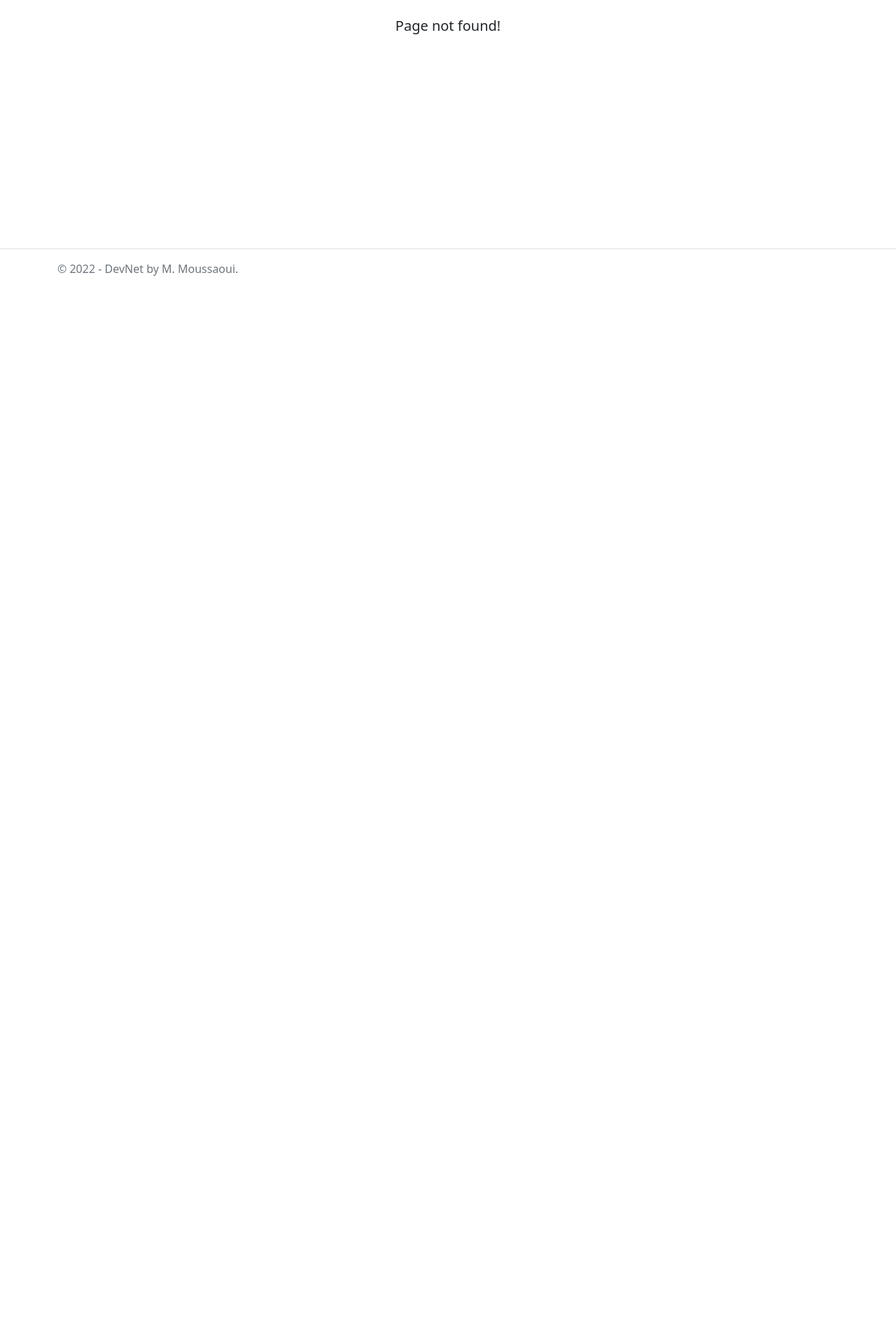
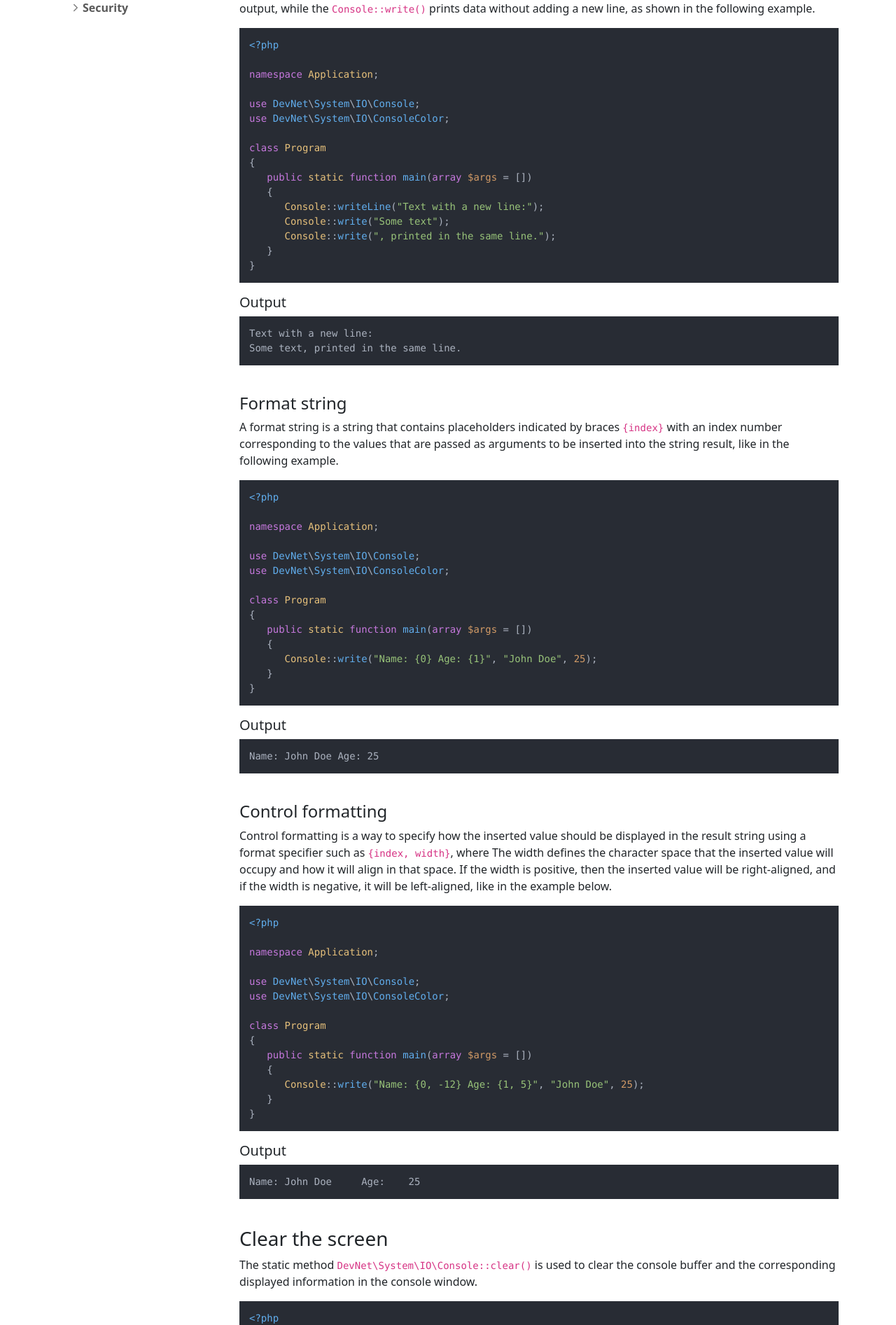
Before and after one commit to DevNet-Framework/devnet-framework.github.io, an Angular app: page /docs/console/output in a window 1280 px wide. Before the commit this address had no page. Shown: the part 388-2281 px from the top of the page at 70% size. Before the commit the page ends 800 px from the top, so only its background shows below. Built offline with nearby package versions, Linux system fonts and the light colour scheme.

Commit message:
create console/output component

```diff
--- a/src/app/console/console-routing.module.ts
+++ b/src/app/console/console-routing.module.ts
@@ -1,9 +1,11 @@
 import { NgModule } from '@angular/core';
 import { RouterModule, Routes } from '@angular/router';
 import { StartComponent } from './start/start.component';
+import { OutputComponent } from './output/output.component';
 
 const routes: Routes = [
    { path: 'docs/console/start', component: StartComponent },
+   { path: 'docs/console/output', component: OutputComponent },
    { path: 'docs/console', redirectTo: 'docs/console/start', pathMatch: 'full' }
 ];
 
--- a/src/app/console/console.module.ts
+++ b/src/app/console/console.module.ts
@@ -3,10 +3,12 @@ import { CommonModule } from '@angular/common';
 import { ConsoleRoutingModule } from './console-routing.module';
 import { SharedModule } from '../shared/shared.module';
 import { StartComponent } from './start/start.component';
+import { OutputComponent } from './output/output.component';
 
 @NgModule({
    declarations: [
-      StartComponent
+      StartComponent,
+      OutputComponent
    ],
    imports: [
       CommonModule,
--- /dev/null
+++ b/src/app/console/output/output.component.html
@@ -0,0 +1,254 @@
+<div class="container pt-3">
+   <div class="row">
+      <div id="sidebar" style="width: 260px;">
+         <app-sidebar></app-sidebar>
+      </div>
+      <div id="content" class="flex-grow-1" style="width: 400px;">
+         <article>
+            <h1>Console Output</h1>
+            <hr>
+            <p>
+               Console output is the text that is printed to the console screen or terminal window when a program is run, by writing data to the standard output stream.
+            </p>
+            <h3>Write to the console</h3>
+            <p>
+               To write data to the standard output stream, the following static methods are used:
+            </p>
+            <ul>
+               <li><code>DevNet\System\IO\Console::write(string, $format, array|string ...$args)</code></li>
+               <li><code>DevNet\System\IO\Console::writeLine(string, $format, array|string ...$args)</code></li>
+            </ul>
+            <p>
+               Both methods are similar, except that <code>Console::writeLine()</code> prints data along with a new line at the end of the output, while the <code>Console::write()</code> prints data without adding a new line, as shown in the following example.
+            </p>
+            <pre><code class="language-php">&lt;?php
+
+namespace Application;
+
+use DevNet\System\IO\Console;
+use DevNet\System\IO\ConsoleColor;
+
+class Program
+&lcub;
+   public static function main(array $args = [])
+   &lcub;
+      Console::writeLine("Text with a new line:");
+      Console::write("Some text");
+      Console::write(", printed in the same line.");
+   }
+}
+</code></pre>
+            <h5>Output</h5>
+            <pre><code class="language-shell">Text with a new line:
+Some text, printed in the same line.
+</code></pre>
+            <br>
+            <h4>Format string</h4>
+            <p>
+               A format string is a string that contains placeholders indicated by braces <code>&lcub;index}</code> with an index number corresponding to the values that are passed as arguments to be inserted into the string result, like in the following example.
+            </p>
+            <pre><code class="language-php">&lt;?php
+
+namespace Application;
+
+use DevNet\System\IO\Console;
+use DevNet\System\IO\ConsoleColor;
+
+class Program
+&lcub;
+   public static function main(array $args = [])
+   &lcub;
+      Console::write("Name: &lcub;0} Age: &lcub;1}", "John Doe", 25);
+   }
+}
+</code></pre>
+            <h5>Output</h5>
+            <pre><code class="language-shell">Name: John Doe Age: 25</code></pre>
+            <br>
+            <h4>Control formatting</h4>
+            <p>
+               Control formatting is a way to specify how the inserted value should be displayed in the result string using a format specifier such as <code>&lcub;index, width}</code>, where The width defines the character space that the inserted value will occupy and how it will align in that space. If the width is positive, then the inserted value will be right-aligned, and if the width is negative, it will be left-aligned, like in the example below.
+            </p>
+            <pre><code class="language-php">&lt;?php
+
+namespace Application;
+
+use DevNet\System\IO\Console;
+use DevNet\System\IO\ConsoleColor;
+
+class Program
+&lcub;
+   public static function main(array $args = [])
+   &lcub;
+      Console::write("Name: &lcub;0, -12} Age: &lcub;1, 5}", "John Doe", 25);
+   }
+}
+</code></pre>
+            <h5>Output</h5>
+            <pre><code class="language-shell">Name: John Doe     Age:    25</code></pre>
+            <br>
+            <h3>Clear the screen</h3>
+            <p>
+               The static method <code>DevNet\System\IO\Console::clear()</code> is used to clear the console buffer and the corresponding displayed information in the console window.
+            </p>
+            <pre><code class="language-php">&lt;?php
+
+namespace Application;
+
+use DevNet\System\IO\Console;
+use DevNet\System\IO\ConsoleColor;
+
+class Program
+&lcub;
+   public static function main(array $args = [])
+   &lcub;
+      Console::writeLine("Clearing the screen...");
+      sleep(1);
+      Console::clear();
+      Console::writeLine("The screen has been cleared.");
+      sleep(1);
+      Console::clear();
+   }
+}
+</code></pre>
+            <br>
+            <h3>Console Color</h3>
+            <p>
+               To set the foreground or background color of the console, use the fields of the enumeration <code>DevNet\System\IO\ConsoleColor::class</code> to set the following properties:
+            </p>
+            <ul>
+               <li><code>DevNet\System\IO\Console::$ForegroundColor</code></li>
+               <li><code>DevNet\System\IO\Console::$BackgroundColor</code></li>
+            </ul>
+            <p>
+               The following code example prints all the foreground and background colors, then reset the console colors to the defaults at the end.
+            </p>
+            <pre><code class="language-php">&lt;?php
+
+namespace Application;
+
+use DevNet\System\IO\Console;
+use DevNet\System\IO\ConsoleColor;
+
+class Program
+&lcub;
+   public static function main(array $args = [])
+   &lcub;
+      Console::writeLine("The foreground Colors:");
+      foreach (ConsoleColor::cases() as $color) &lcub;
+         Console::$ForegroundColor = $color;
+         Console::writeLine("The foreground color &lcub;0} is &lcub;1}", $color->value, $color->name);
+      }
+
+      Console::resetColor();
+      Console::writeLine();
+
+      Console::writeLine("The background Colors:");
+      foreach (ConsoleColor::cases() as $color) &lcub;
+         Console::$BackgroundColor = $color;
+         Console::writeLine("The background color &lcub;0} is &lcub;1}", $color->value, $color->name);
+      }
+
+      Console::resetColor();
+   }
+}
+</code></pre>
+            <br>
+            <h4>Colors</h4>
+            <p>
+               The enumeration <code>DevNet\System\IO\ConsoleColor::class</code>, that defines the foreground and background colors for the console window, has the following fields:
+            </p>
+            <table class="table">
+               <thead>
+                  <tr>
+                     <th scope="col">Name</th>
+                     <th scope="col">Code</th>
+                  </tr>
+               </thead>
+               <tbody>
+                  <tr>
+                     <td>Black</td>
+                     <td>0</td>
+                  </tr>
+                  <tr>
+                     <td>DarkGrey</td>
+                     <td>1</td>
+                  </tr>
+                  <tr>
+                     <td>DarkRed</td>
+                     <td>2</td>
+                  </tr>
+                  <tr>
+                     <td>DarkMagenta</td>
+                     <td>3</td>
+                  </tr>
+                  <tr>
+                     <td>DarkBlue</td>
+                     <td>4</td>
+                  </tr>
+                  <tr>
+                     <td>DarkCyan</td>
+                     <td>5</td>
+                  </tr>
+                  <tr>
+                     <td>DarkGreen</td>
+                     <td>6</td>
+                  </tr>
+                  <tr>
+                     <td>DarkYellow</td>
+                     <td>7</td>
+                  </tr>
+                  <tr>
+                     <td>Gray</td>
+                     <td>8</td>
+                  </tr>
+                  <tr>
+                     <td>Red</td>
+                     <td>9</td>
+                  </tr>
+                  <tr>
+                     <td>Magenta</td>
+                     <td>10</td>
+                  </tr>
+                  <tr>
+                     <td>Blue</td>
+                     <td>11</td>
+                  </tr>
+                  <tr>
+                     <td>Cyan</td>
+                     <td>12</td>
+                  </tr>
+                  <tr>
+                     <td>Green</td>
+                     <td>13</td>
+                  </tr>
+                  <tr>
+                     <td>Yellow</td>
+                     <td>14</td>
+                  </tr>
+                  <tr>
+                     <td>White</td>
+                     <td>15</td>
+                  </tr>
+               </tbody>
+            </table>
+            <footer>
+               <nav class="no-print" aria-label="Page navigation">
+                  <ul class="nav-page">
+                     <li class="nav-page-item">
+                        <a class="nav-page-link" routerLink="/docs/console/start">
+                           <i class="chevron left"></i> Previous
+                        </a>
+                     </li>
+                     <li class="nav-page-item">
+                        <a class="nav-page-link" routerLink="/docs/console/input">
+                           Next <i class="chevron right"></i>
+                        </a>
+                     </li>
+                  </ul>
+               </nav>
+            </footer>
+         </article>
+      </div>
+   </div>
+</div>
--- /dev/null
+++ b/src/app/console/output/output.component.ts
@@ -0,0 +1,17 @@
+import { Component, OnInit } from '@angular/core';
+import hljs from 'highlight.js/lib/common';
+
+@Component({
+   selector: 'console-output',
+   templateUrl: './output.component.html',
+   styleUrls: ['./output.component.css']
+})
+export class OutputComponent implements OnInit {
+
+   constructor() { }
+
+   ngOnInit(): void {
+      hljs.highlightAll();
+   }
+
+}
```
Also changed, not shown: src/app/console/output/output.component.css (added), 1 other file (tests, documents, lock files or other folders).
